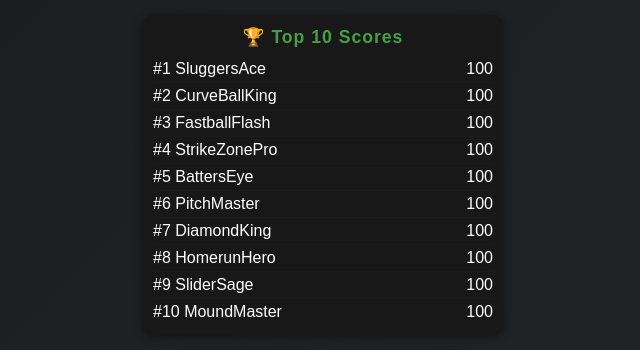
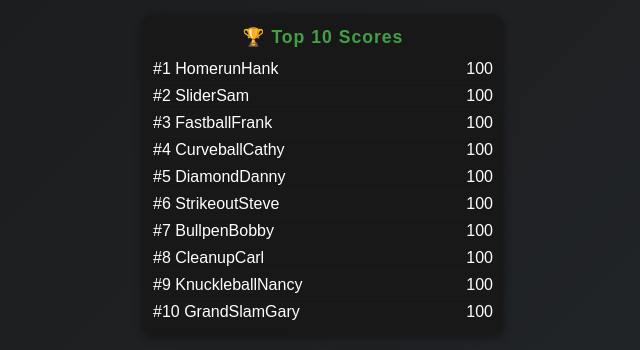
Before and after one commit to jaabraham/pitch-quiz, a website: page index.html in a window 1280 px wide. Shown: the part 203-553 px from the top of the page, without its empty margins (317-957 px from the left). Drawn offline with Linux system fonts and the light colour scheme.

Commit message:
Add dev mode delete functionality and update default baseball names

```diff
--- a/index.html
+++ b/index.html
@@ -255,6 +255,24 @@
         }
         #change-name-btn:hover {
             color: #fff;
+        }
+
+        /* Delete button for dev mode */
+        .delete-btn {
+            background: #e53935;
+            color: white;
+            border: none;
+            border-radius: 3px;
+            padding: 2px 6px;
+            font-size: 0.75em;
+            cursor: pointer;
+            margin-right: 8px;
+            opacity: 0.8;
+            transition: opacity 0.2s;
+        }
+        .delete-btn:hover {
+            opacity: 1;
+            background: #c62828;
         }
 
         /* Rate limit warning */
@@ -683,6 +701,29 @@
         }
     }
 
+    // Delete score (dev mode only)
+    async function deleteScore(index) {
+        if (!confirm(`Delete score #${index + 1}?`)) return;
+
+        try {
+            const response = await fetch(`/api/scores/${index}`, {
+                method: 'DELETE'
+            });
+
+            const data = await response.json();
+
+            if (data.success) {
+                console.log('Deleted:', data.deleted);
+                await loadTopScores();
+            } else {
+                alert('Failed to delete: ' + (data.error || 'Unknown error'));
+            }
+        } catch (err) {
+            console.error('Delete error:', err);
+            alert('Failed to delete score');
+        }
+    }
+
     function renderTopScores() {
         if (!window.topScoresList) return;
         const fingerprint = getFingerprint();
@@ -696,13 +737,27 @@
                 li.classList.add('current-user');
             }
 
-            const nameSpan = document.createElement('span');
-            nameSpan.innerHTML = `#${idx+1} ${entry.username}${isCurrentUser ? '<span class="user-indicator">YOU</span>' : ''}`;
+            // Left side container (delete btn + name)
+            const leftSpan = document.createElement('span');
+
+            // Add delete button if in dev mode
+            if (window.devModeEnabled) {
+                const deleteBtn = document.createElement('button');
+                deleteBtn.textContent = '×';
+                deleteBtn.className = 'delete-btn';
+                deleteBtn.title = 'Delete this score';
+                deleteBtn.onclick = () => deleteScore(idx);
+                leftSpan.appendChild(deleteBtn);
+            }
+
+            const nameText = document.createElement('span');
+            nameText.innerHTML = `#${idx+1} ${entry.username}${isCurrentUser ? '<span class="user-indicator">YOU</span>' : ''}`;
+            leftSpan.appendChild(nameText);
 
             const scoreSpan = document.createElement('span');
             scoreSpan.textContent = entry.score.toLocaleString();
 
-            li.appendChild(nameSpan);
+            li.appendChild(leftSpan);
             li.appendChild(scoreSpan);
             window.topScoresList.appendChild(li);
         });
@@ -746,6 +801,8 @@
     console.log('Add ?dev=true to URL for test mode');
 
     // --- Dev Mode Check ---
+    window.devModeEnabled = false;
+
     function isDevMode() {
         const params = new URLSearchParams(window.location.search);
         return params.get('dev') === 'true';
@@ -757,9 +814,12 @@
         getFingerprint();
         updateStoredNameDisplay();
 
-        // Check dev mode and show test button if enabled
+        // Check dev mode and enable features if enabled
         if (isDevMode()) {
-            console.log('Dev mode enabled - Test High Score button visible');
+            window.devModeEnabled = true;
+            console.log('%c Dev mode enabled ', 'background: #e53935; color: white; padding: 2px 6px; border-radius: 3px;');
+            console.log('- Test High Score button visible');
+            console.log('- Delete buttons enabled on leaderboard');
             const testBtn = document.getElementById('test-highscore-btn');
             if (testBtn) {
                 testBtn.classList.remove('hidden');
--- a/topscores.json
+++ b/topscores.json
@@ -1,12 +1,72 @@
 [
-  {"username": "SluggersAce", "score": 100, "fingerprint": "seed_001", "ipHash": "seed_hash_001", "date": "2026-02-16T14:00:00.000Z"},
-  {"username": "CurveBallKing", "score": 100, "fingerprint": "seed_002", "ipHash": "seed_hash_002", "date": "2026-02-16T14:01:00.000Z"},
-  {"username": "FastballFlash", "score": 100, "fingerprint": "seed_003", "ipHash": "seed_hash_003", "date": "2026-02-16T14:02:00.000Z"},
-  {"username": "StrikeZonePro", "score": 100, "fingerprint": "seed_004", "ipHash": "seed_hash_004", "date": "2026-02-16T14:03:00.000Z"},
-  {"username": "BattersEye", "score": 100, "fingerprint": "seed_005", "ipHash": "seed_hash_005", "date": "2026-02-16T14:04:00.000Z"},
-  {"username": "PitchMaster", "score": 100, "fingerprint": "seed_006", "ipHash": "seed_hash_006", "date": "2026-02-16T14:05:00.000Z"},
-  {"username": "DiamondKing", "score": 100, "fingerprint": "seed_007", "ipHash": "seed_hash_007", "date": "2026-02-16T14:06:00.000Z"},
-  {"username": "HomerunHero", "score": 100, "fingerprint": "seed_008", "ipHash": "seed_hash_008", "date": "2026-02-16T14:07:00.000Z"},
-  {"username": "SliderSage", "score": 100, "fingerprint": "seed_009", "ipHash": "seed_hash_009", "date": "2026-02-16T14:08:00.000Z"},
-  {"username": "MoundMaster", "score": 100, "fingerprint": "seed_010", "ipHash": "seed_hash_010", "date": "2026-02-16T14:09:00.000Z"}
+  {
+    "username": "HomerunHank",
+    "score": 100,
+    "fingerprint": "seed_001",
+    "ipHash": "seed_hash_001",
+    "date": "2026-02-16T14:00:00.000Z"
+  },
+  {
+    "username": "SliderSam",
+    "score": 100,
+    "fingerprint": "seed_002",
+    "ipHash": "seed_hash_002",
+    "date": "2026-02-16T14:01:00.000Z"
+  },
+  {
+    "username": "FastballFrank",
+    "score": 100,
+    "fingerprint": "seed_003",
+    "ipHash": "seed_hash_003",
+    "date": "2026-02-16T14:02:00.000Z"
+  },
+  {
+    "username": "CurveballCathy",
+    "score": 100,
+    "fingerprint": "seed_004",
+    "ipHash": "seed_hash_004",
+    "date": "2026-02-16T14:03:00.000Z"
+  },
+  {
+    "username": "DiamondDanny",
+    "score": 100,
+    "fingerprint": "seed_005",
+    "ipHash": "seed_hash_005",
+    "date": "2026-02-16T14:04:00.000Z"
+  },
+  {
+    "username": "StrikeoutSteve",
+    "score": 100,
+    "fingerprint": "seed_006",
+    "ipHash": "seed_hash_006",
+    "date": "2026-02-16T14:05:00.000Z"
+  },
+  {
+    "username": "BullpenBobby",
+    "score": 100,
+    "fingerprint": "seed_007",
+    "ipHash": "seed_hash_007",
+    "date": "2026-02-16T14:06:00.000Z"
+  },
+  {
+    "username": "CleanupCarl",
+    "score": 100,
+    "fingerprint": "seed_008",
+    "ipHash": "seed_hash_008",
+    "date": "2026-02-16T14:07:00.000Z"
+  },
+  {
+    "username": "KnuckleballNancy",
+    "score": 100,
+    "fingerprint": "seed_009",
+    "ipHash": "seed_hash_009",
+    "date": "2026-02-16T14:08:00.000Z"
+  },
+  {
+    "username": "GrandSlamGary",
+    "score": 100,
+    "fingerprint": "seed_010",
+    "ipHash": "seed_hash_010",
+    "date": "2026-02-16T14:09:00.000Z"
+  }
 ]
```
Also changed, not shown: server.js (+34 -0 lines).
